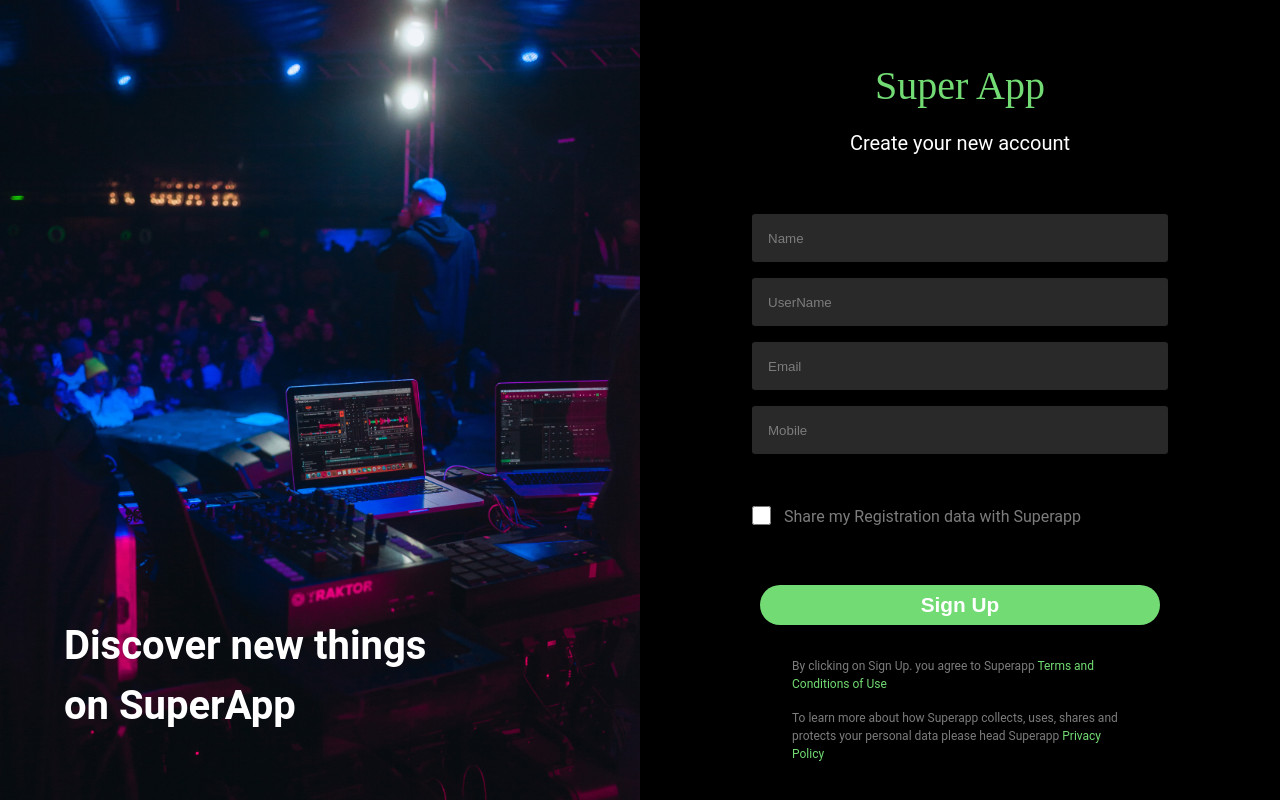
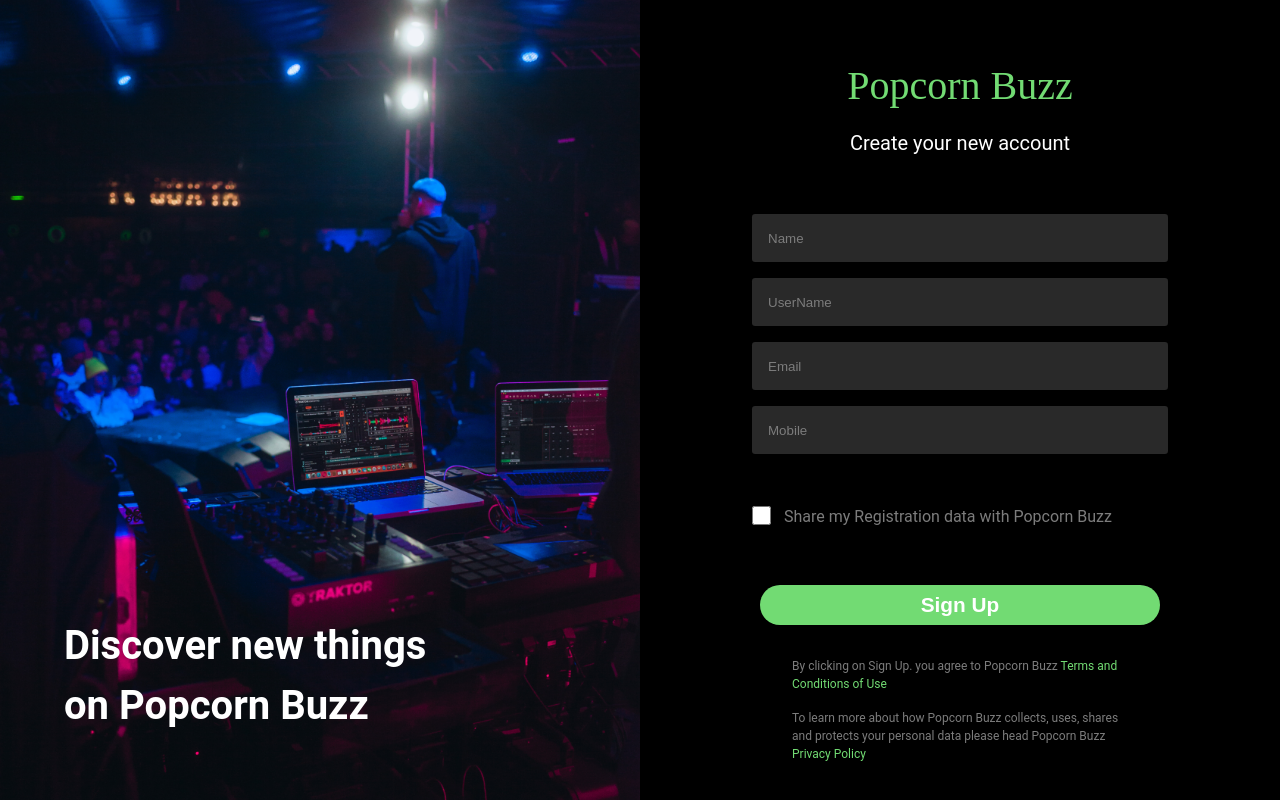
Before and after one commit to Tanish-Mishra/Popcorn-Buzz, a React (Vite) app: page /register in a window 1280 px wide. Built offline with nearby package versions, Linux system fonts and the light colour scheme; a web font is replaced by a local one.

Commit message:
fix: title changed for the app

```diff
--- a/src/components/Genre/Genre.jsx
+++ b/src/components/Genre/Genre.jsx
@@ -92,7 +92,7 @@
   return (
     <div className={styles.container} >
       <div className={styles.sub_container}>
-         <h1 className={styles.logo_text}>Super App</h1>
+         <h1 className={styles.logo_text}>Popcorn Buzz</h1>
          <h3 className={styles.sub_heading}>Choose your entertainment category</h3>
          {lengthError && <p className={styles.error} style={{color: "red", marginLeft: "-4rem"} }><img src={Required} alt='none' style={{height: "1.5rem", width: "1.7rem", marginRight: "0.5rem"}}/>Minimum 3 Category Required !</p>  }
             <div className={styles.category_container}>
--- a/src/components/MoviesCard/Movies.jsx
+++ b/src/components/MoviesCard/Movies.jsx
@@ -18,7 +18,7 @@
   return (
     <div className={styles.container}>
       <div className={styles.header}>
-        <div className={styles.header__text}>Super App</div>
+        <div className={styles.header__text}>Popcorn Buzz</div>
         <div className={styles.header__profile}>
           <Link to="/">
             {" "}
--- a/src/components/Register/Register.jsx
+++ b/src/components/Register/Register.jsx
@@ -184,11 +184,11 @@
         <div className={styles.register_banner}>
           <img src={Banner} alt="banner" />
           <h2 className={styles.register_banner_title}>
-            Discover new things on SuperApp
+            Discover new things on Popcorn Buzz
           </h2>
         </div>
         <div className={styles.form_container}>
-          <div className={styles.form_header}>Super App</div>
+          <div className={styles.form_header}>Popcorn Buzz</div>
           <p className={styles.form_header_two}>Create your new account</p>
           <form>
             <input
@@ -257,7 +257,7 @@
               />
 
               <p className={styles.form_isAgreed_text}>
-                Share my Registration data with Superapp
+                Share my Registration data with Popcorn Buzz
               </p>
             </div>
 
@@ -270,14 +270,14 @@
           </form>
           <div className={styles.footer}>
             <p className={styles.term_condition}>
-              By clicking on Sign Up. you agree to Superapp{" "}
+              By clicking on Sign Up. you agree to Popcorn Buzz{" "}
               <span className={styles.tandc_text} onClick={handleTandC}>
                 Terms and Conditions of Use
               </span>
             </p>
             <p className={styles.term_condition}>
-              To learn more about how Superapp collects, uses, shares and
-              protects your personal data please head Superapp{" "}
+              To learn more about how Popcorn Buzz collects, uses, shares and
+              protects your personal data please head Popcorn Buzz{" "}
               <span className={styles.tandc_text} onClick={handleTandC}>
                 Privacy Policy
               </span>
--- a/src/components/TimerCard/TimerCard.jsx
+++ b/src/components/TimerCard/TimerCard.jsx
@@ -51,6 +51,7 @@
       setHours(0)
       setSeconds(0)
       setMinutes(0)
+      setIsTimerStart(false)
   }
   useEffect(() => {
      const secondCount = (seconds + minutes * 60 + hours * 60 * 60);
```
